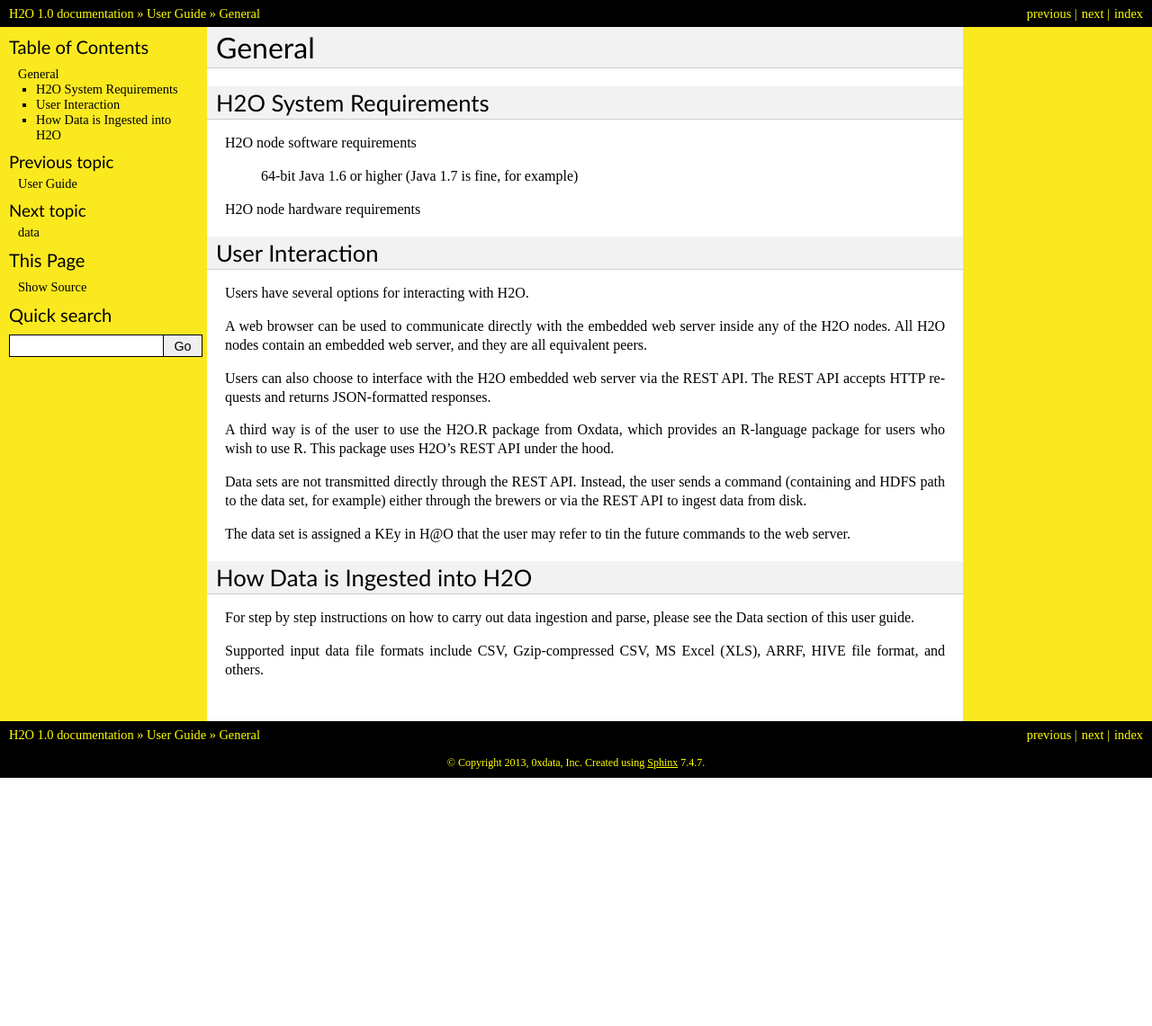
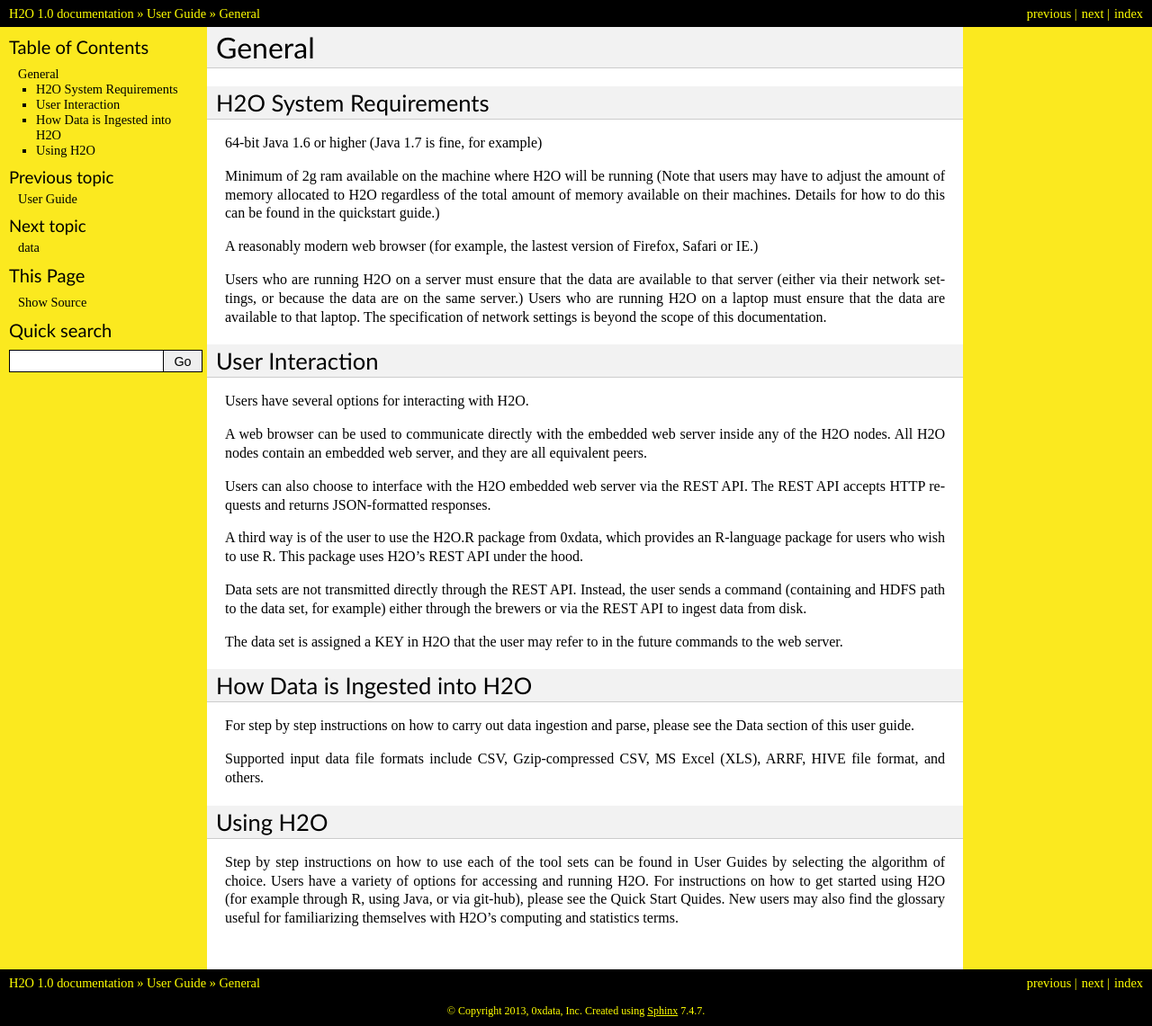
Before and after one commit to devinshields/h2odocs, a Sphinx documentation site: the page built from source/userguide/general.rst, in a window 1280 px wide. Shown: the whole page at 90% size. Built offline with Sphinx 7.4.7, drawn with Linux system fonts in a browser that asks for light colours; formulas are drawn with MathJax 3; pages that are not in the unit, such as notebooks, are missing from menus; before the commit the page ends 900 px from its top, so only the background shows below that.

Commit message:
basic editing - no major content changes

```diff
--- a/source/quickstart/quickstart_jar.rst
+++ b/source/quickstart/quickstart_jar.rst
@@ -56,11 +56,11 @@ Useful Notes
 
 First time users may need to download and install Java
 in order to run H2O. The program is available free on the web,
-and can be quickly installed. Even though you will use java to
+and can be quickly installed. Even though you will use Java to
 run H2O, no programming is necessary.
 
-In the java command entered into the terminal the term -Xmx1g was
-used. Xmx is the amount of memory given to H2O.  If your data set is large,
+In the Java command entered the term -Xmx1g was used. Xmx is the
+amount of memory given to H2O.  If your data set is large,
 give H2O more memory (for example, -Xmx4g gives H2O four gigabytes of
 memory).  For best performance, Xmx should be 4x the size of your
 data, but never more than the total amount of memory on your
--- a/source/tutorial/kmeans.rst
+++ b/source/tutorial/kmeans.rst
@@ -14,6 +14,7 @@ Getting Started
 This tutorial uses a publicly available data set that can be found
 
 ::
+
   Seeds data set http://archive.ics.uci.edu/ml/datasets/seeds
 
 
@@ -96,6 +97,7 @@ The exact model can be reproduced by entering the same seed as was
 originally used. This seed is
 
 ::
+
  -5953344057862169010
 
 
@@ -113,7 +115,7 @@ The output obtained when submit is pressed is the number of rows
 assigned to each cluster, and the squared error per cluster.
 
 .. image:: KMscore.png
-   :width: 100%
+   :width: 90%
 
 
 K-means Apply
--- a/source/tutorial/rf.rst
+++ b/source/tutorial/rf.rst
@@ -15,11 +15,12 @@ Getting Started
 This tutorial uses a publicly available data set that can be found
 
 ::
+
   Internet ads data set http://archive.ics.uci.edu/ml/machine-learning-databases/internet_ads/
 
 The data are composed of 3279 observations, 1557 attributes, and an
 priori grouping assignment. The objective is to build a prediction
-tool to detect whether an object is an internet ad or not.
+tool that predicts whether an object is an internet ad or not.
 
 
 #. Under the drop down menu Data select Upload and use the helper to
--- a/source/userguide/general.rst
+++ b/source/userguide/general.rst
@@ -4,32 +4,65 @@ General
 H2O System Requirements
 -----------------------
 
-H2O node software requirements
+64-bit Java 1.6 or higher (Java 1.7 is fine, for example)
 
-   64-bit Java 1.6 or higher (Java 1.7 is fine, for example)
+Minimum of 2g ram available on the machine where H2O will be running
+(Note that users may have to adjust the amount of memory allocated to H2O regardless of the
+total amount of memory available on their machines. Details for how to
+do this can be found in the quickstart guide.)
 
-H2O node hardware requirements
+A reasonably modern web browser (for example, the lastest version of
+Firefox, Safari or IE.)
 
-
+Users who are running H2O on a server must ensure that the data are
+available to that server (either via their network settings, or
+because the data are on the same server.) Users who are running H2O on
+a laptop must ensure that the data are available to that laptop. The
+specification of network settings is beyond the scope of this
+documentation.
 
 User Interaction
 ----------------
 
 Users have several options for interacting with H2O.
 
-A web browser can be used to communicate directly with the embedded web server inside any of the H2O nodes.  All H2O nodes contain an embedded web server, and they are all equivalent peers.
+A web browser can be used to communicate directly with the embedded
+web server inside any of the H2O nodes.  All H2O nodes contain an
+embedded web server, and they are all equivalent peers.
 
-Users can also choose to interface with the H2O embedded web server via the REST API. The REST API accepts HTTP requests and returns JSON-formatted responses.
+Users can also choose to interface with the H2O embedded web server
+via the REST API. The REST API accepts HTTP requests and returns
+JSON-formatted responses.
 
-A third way is of the user to use the H2O.R package from Oxdata, which provides an R-language package for users who wish to use R. This package uses H2O's REST API under the hood.
+A third way is of the user to use the H2O.R package from 0xdata, which
+provides an R-language package for users who wish to use R. This
+package uses H2O's REST API under the hood.
 
-Data sets are not transmitted directly through the REST API. Instead, the user sends a command (containing and HDFS path to the data set, for example) either through the brewers or via the REST API to ingest data from disk.
+Data sets are not transmitted directly through the REST API. Instead,
+the user sends a command (containing and HDFS path to the data set,
+for example) either through the brewers or via the REST API to ingest
+data from disk.
 
-The data set is assigned a KEy in H@O that the user may refer to tin the future commands to the web server.
+The data set is assigned a KEY in H2O that the user may refer to in
+the future commands to the web server.
 
 How Data is Ingested into H2O
 -----------------------------
 
-For step by step instructions on how to carry out data ingestion and parse, please see the Data section of this user guide.
+For step by step instructions on how to carry out data ingestion and
+parse, please see the Data section of this user guide.
 
-Supported input data file formats include CSV, Gzip-compressed CSV, MS Excel (XLS), ARRF, HIVE file format, and others.
+Supported input data file formats include CSV, Gzip-compressed CSV, MS
+Excel (XLS), ARRF, HIVE file format, and others.
+
+
+Using H2O
+---------
+
+Step by step instructions on how to use each of the tool sets can be
+found in User Guides by selecting the algorithm of choice. Users have
+a variety of options for accessing and running H2O. For instructions
+on how to get started using H2O (for example through R, using Java, or
+via git-hub), please see the Quick Start Quides. New users may also
+find the glossary useful for familiarizing themselves with H2O's
+computing and statistics terms.
```
Also changed, not shown: other parts of source/tutorial/rf.rst (+1 -1 lines), source/quickstart/quickstart_git.rst (+10 -22 lines), source/userguide/data.rst (+9 -1 lines).
